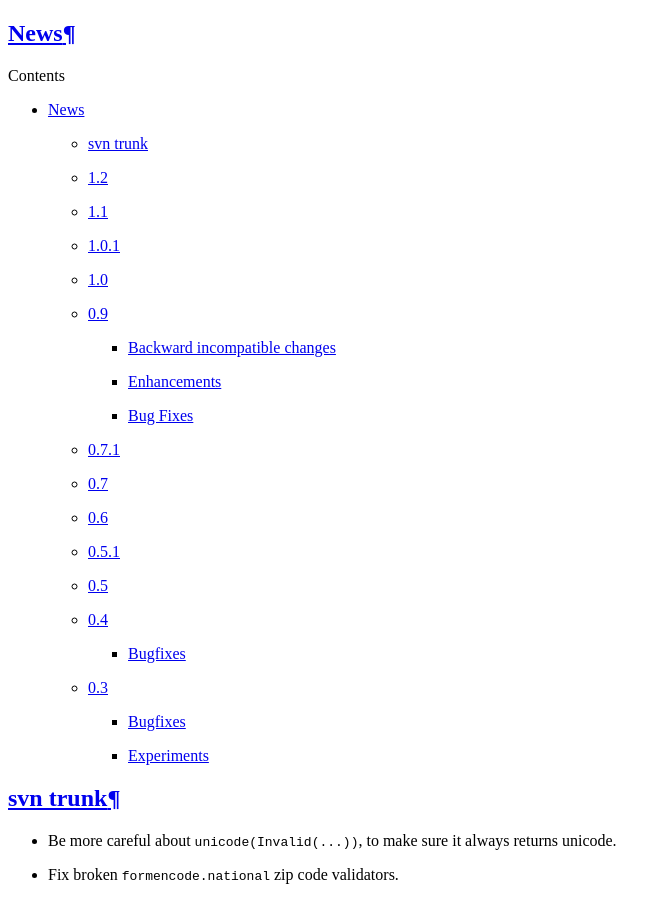
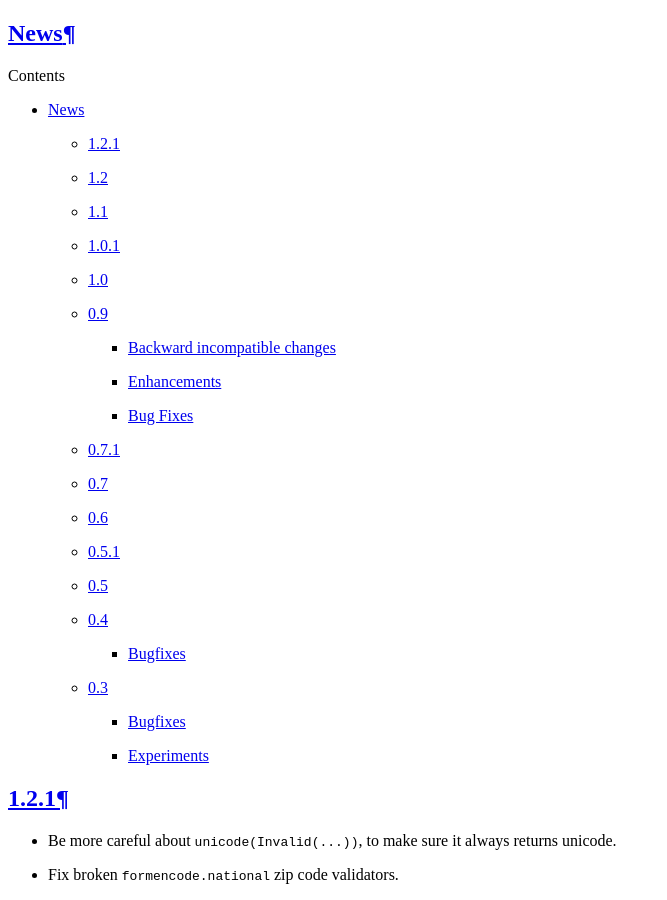
Before and after one commit to formencode/formencode, a Sphinx documentation site: the page built from docs/news.txt, in a window 1280 px wide and 900 px high. Shown: the whole window, without its empty margins (0-667 px from the left). Built offline with Sphinx 7.4.7, drawn with Linux system fonts in a browser that asks for light colours.

Commit message:
update version for release

```diff
--- a/docs/conf.py
+++ b/docs/conf.py
@@ -40,9 +40,9 @@ copyright = '2008, Ian Bicking and Contributors'
 # other places throughout the built documents.
 #
 # The short X.Y version.
-version = '1.2'
+version = '1.2.1'
 # The full version, including alpha/beta/rc tags.
-release = '1.2'
+release = '1.2.1'
 
 # There are two options for replacing |today|: either, you set today to some
 # non-false value, then it is used:
--- a/docs/news.txt
+++ b/docs/news.txt
@@ -3,8 +3,8 @@ News
 
 .. contents::
 
-svn trunk
----------
+1.2.1
+-----
 
 * Be more careful about ``unicode(Invalid(...))``, to make sure it
   always returns unicode.
```
